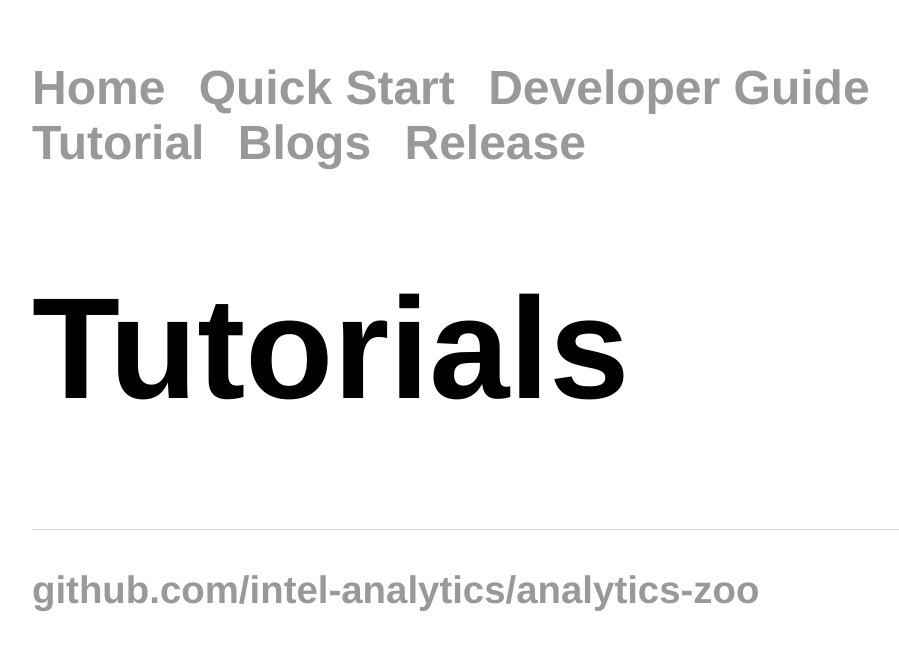
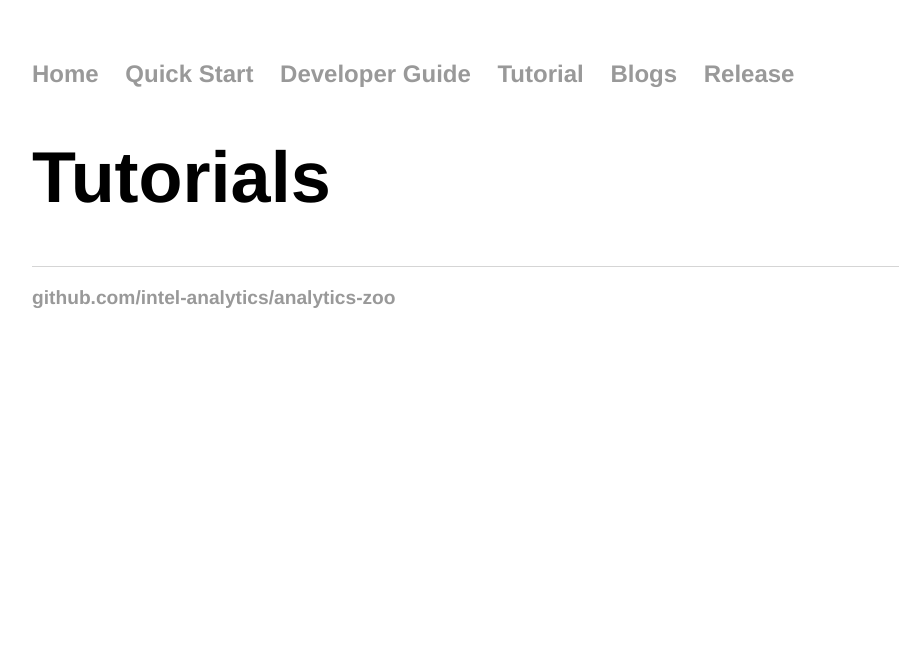
Before and after one commit to Wesley-Du/Wesley-Du.github.io, a Jekyll site: the page built from tutorial/index.md, in a window 1280 px wide. Shown: the top 650 px of the page, without its empty margins (160-1059 px from the left). Built offline with Jekyll 4.4.1, drawn with Linux system fonts in a browser that asks for light colours.

Commit message:
Update main.css

```diff
--- a/css/main.css
+++ b/css/main.css
@@ -1,8 +1,9 @@
 body {
     margin: 60px auto;
     width: 70%;
-    font-size: 3em;
-    font-family:'Helvetica', 'Arial', 'Sans-Serif';
+    font-size: 1.5em;
+    font-family:'Arial';
+    list-style: none;
 }
 nav ul, footer ul {
     font-family:'Helvetica', 'Arial', 'Sans-Serif';
```
